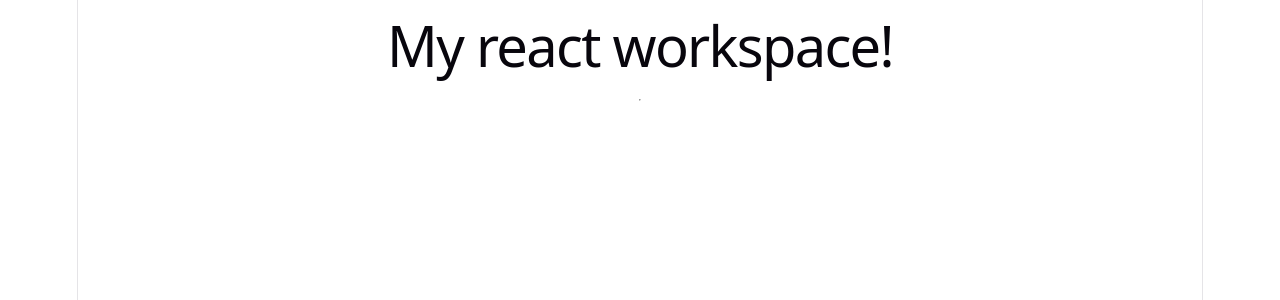
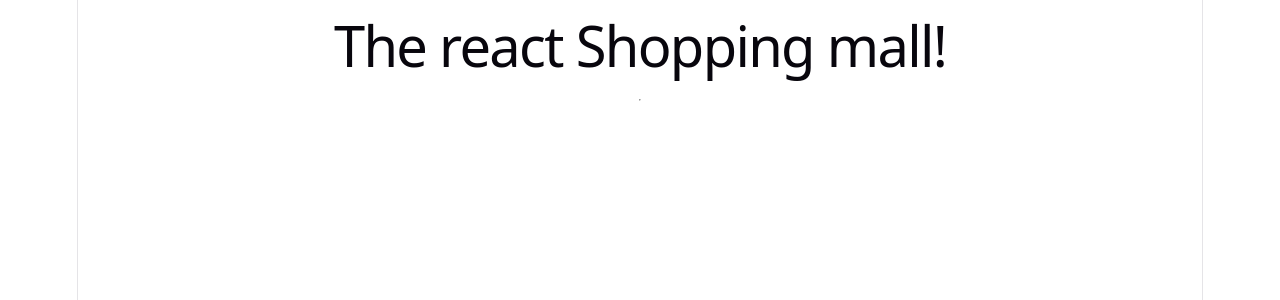
Before and after one commit to david-komora17/myReact-store, a React (Vite) app: page / in a window 1280 px wide. Shown: the top 300 px of the page. Built offline with nearby package versions, Linux system fonts and the light colour scheme.

Commit message:
import all the important components into your app.jsx.

```diff
--- a/src/App.jsx
+++ b/src/App.jsx
@@ -1,11 +1,18 @@
-import React from 'react'
-import { Router } from 'react-router-dom'
-import ExampleOne from './component/examples'
+import React from 'react';
+import { BrowserRouter, Routes, Route } from 'react-router-dom';
+import card from './component/card';
+import cart from './component/cart';
+import checkout from './component/checkout';
+import details from './component/details';
+import list from './component/list';
+import navbar from './component/navbar';
+import search from './component/search';
+import login from './component/login';
 
 function App() {
   return (
     <>
-      <h1>My react workspace!</h1>
+      <h1>The react Shopping mall!</h1>
       <hr />
     </>
   )
--- a/src/component/cart.jsx
+++ b/src/component/cart.jsx
@@ -1,4 +1,5 @@
 import React from 'react'
+import {useState, createContext, useEffect} from 'react'
 
 function cart() {
   return (
--- /dev/null
+++ b/src/component/login.jsx
@@ -0,0 +1,9 @@
+import React from 'react'
+
+function login() {
+  return (
+    <div>login</div>
+  )
+}
+
+export default login
```
